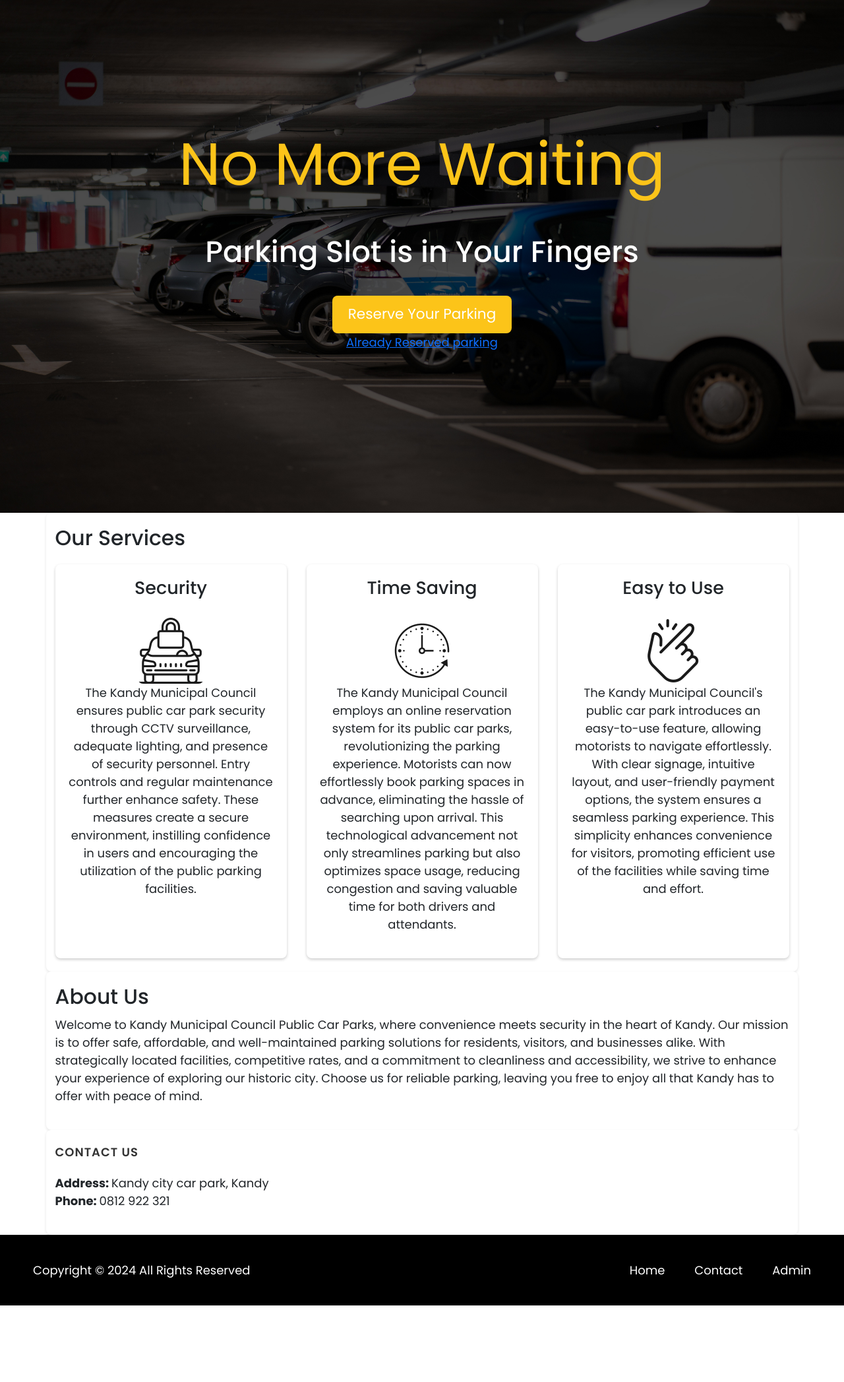
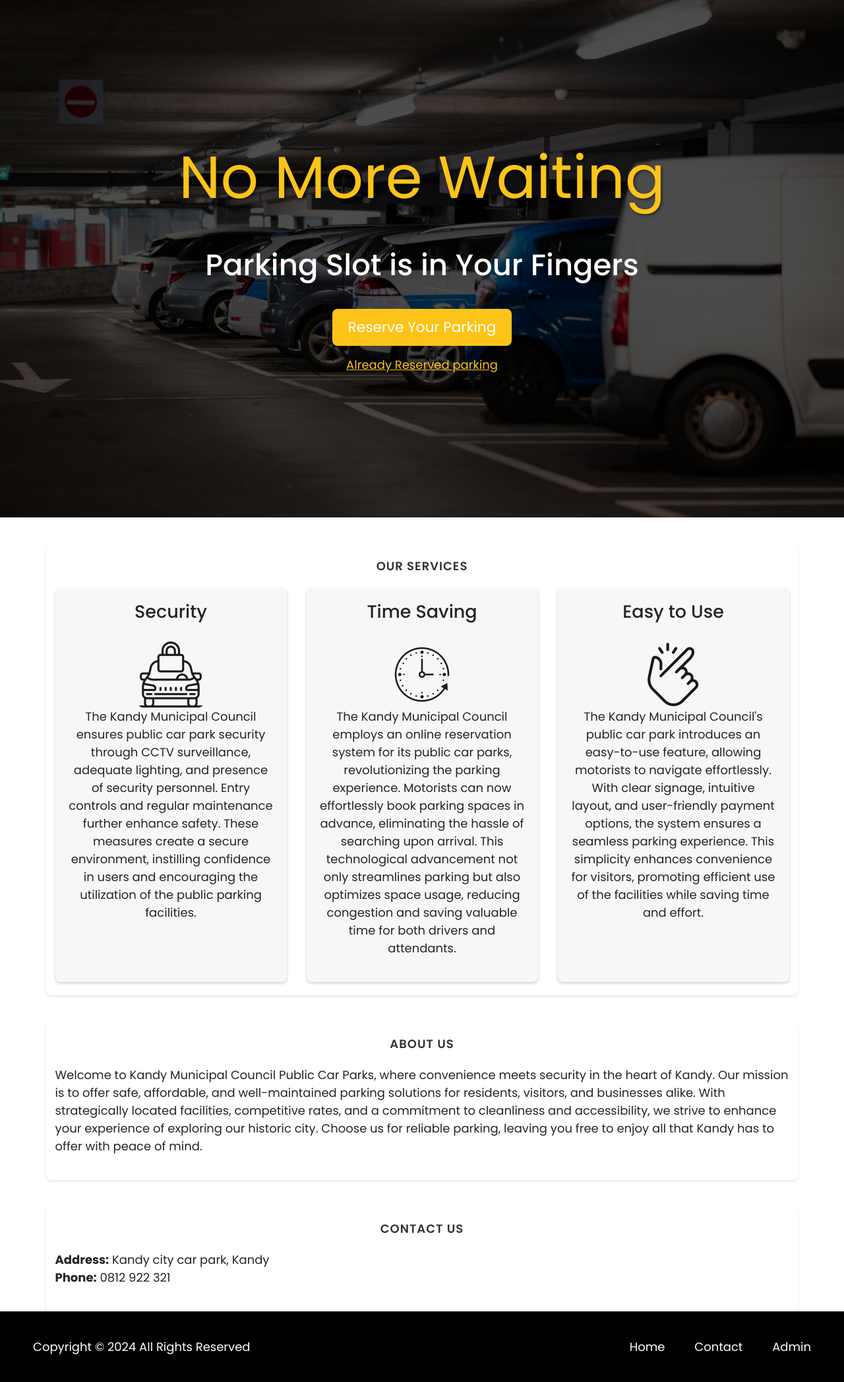
Before and after one commit to Nadun24617/Parking-Reservation-Application, a PHP site: page / in a window 1280 px wide. Shown: the part 63-2157 px from the top of the page at 66% size. Before the commit the page ends 2041 px from the top, so only its background shows below. Run offline with PHP 8.4, Linux system fonts and the light colour scheme; some web fonts are replaced.

```diff
--- a/Parking Management Application/index.php
+++ b/Parking Management Application/index.php
@@ -25,6 +25,30 @@
             background-color: #f9f9f9;
         }
 
+        header {
+            background: #333;
+            color: #fff;
+            padding: 10px 0;
+            text-align: center;
+        }
+
+        nav {
+            display: flex;
+            justify-content: center;
+            gap: 20px;
+        }
+
+        nav a {
+            color: #fff;
+            text-decoration: none;
+            font-weight: 600;
+            transition: color 0.3s ease;
+        }
+
+        nav a:hover {
+            color: #FCC419;
+        }
+
         #home {
             background-image: url('images/background.jpg');
             background-size: cover;
@@ -35,19 +59,22 @@
             flex-direction: column;
             align-items: center;
             justify-content: center;
-            height: 105vh;
+            height: 100vh;
             text-align: center;
+            padding: 20px;
+            color: #fff;
         }
 
         #home p.heading {
             font-size: 5rem;
             margin-top: 0px;
             color: #FCC419;
+            text-shadow: 2px 2px 4px rgba(0, 0, 0, 0.5);
         }
 
         h1.sub {
             margin-top: 20px;
-            color: white;
+            color: #fff;
         }
 
         #btn-reserve {
@@ -72,6 +99,7 @@
             text-transform: uppercase;
             color: #333;
             margin-bottom: 20px;
+            text-align: center;
         }
 
         .container {
@@ -81,6 +109,7 @@
             background-color: #fff;
             border-radius: 8px;
             box-shadow: 0 2px 4px rgba(0, 0, 0, 0.1);
+            margin-top: 40px;
         }
 
         .gallery {
@@ -95,11 +124,13 @@
             padding: 20px;
             border-radius: 8px;
             box-shadow: 0 2px 4px rgba(0, 0, 0, 0.2);
-            transition: transform 0.3s ease;
+            transition: transform 0.3s ease, box-shadow 0.3s ease;
+            background-color: #f7f7f7;
         }
 
         .gallery div:hover {
             transform: translateY(-5px);
+            box-shadow: 0 4px 8px rgba(0, 0, 0, 0.2);
         }
 
         .gallery img {
@@ -138,7 +169,6 @@
             }
         }
 
-
         @keyframes fadeOut {
             from {
                 opacity: 1;
@@ -150,12 +180,10 @@
             }
         }
 
-
         section {
             opacity: 0;
             animation-fill-mode: both;
         }
-
 
         section {
             transition: opacity 0.5s ease-in-out;
@@ -167,17 +195,23 @@
         <?php include("components/header.php")?>
     </header>
 
+    <nav>
+        <a href="#home">Home</a>
+        <a href="#services">Services</a>
+        <a href="#about">About Us</a>
+        <a href="#contact">Contact</a>
+    </nav>
+
     <section id="home">
         <p class="heading">No More Waiting</p>
         <h1 class="sub">Parking Slot is in Your Fingers</h1>
         <button id="btn-reserve" onclick="window.location.href='reserve.php';">Reserve Your Parking</button>
-        <a href="">Already Reserved parking</a>
+        <a href="" style="color: #FCC419; margin-top: 15px; display: inline-block;">Already Reserved parking</a>
     </section>
 
     <section id="services">
         <div class="container">
-            <header class="sub">
-                <h3>Our Services</h3>
+            <p class="section-intro">Our Services</p>
             <div class="gallery">
                 <div>
                     <h4>Security</h4>
@@ -195,32 +229,21 @@
                     <p>The Kandy Municipal Council's public car park introduces an easy-to-use feature, allowing motorists to navigate effortlessly. With clear signage, intuitive layout, and user-friendly payment options, the system ensures a seamless parking experience. This simplicity enhances convenience for visitors, promoting efficient use of the facilities while saving time and effort.</p>
                 </div>
             </div>
-            </header>
         </div>
     </section>
 
     <section id="about">
         <div class="container">
-            <header class="sub">
-                <h3>About Us</h3>
-                <p class="para">Welcome to Kandy Municipal Council Public Car Parks, where convenience meets security in the heart of Kandy. Our mission is to offer safe, affordable, and well-maintained parking solutions for residents, visitors, and businesses alike. With strategically located facilities, competitive rates, and a commitment to cleanliness and accessibility, we strive to enhance your experience of exploring our historic city. Choose us for reliable parking, leaving you free to enjoy all that Kandy has to offer with peace of mind.</p>
-            </header>
+            <p class="section-intro">About Us</p>
+            <p>Welcome to Kandy Municipal Council Public Car Parks, where convenience meets security in the heart of Kandy. Our mission is to offer safe, affordable, and well-maintained parking solutions for residents, visitors, and businesses alike. With strategically located facilities, competitive rates, and a commitment to cleanliness and accessibility, we strive to enhance your experience of exploring our historic city. Choose us for reliable parking, leaving you free to enjoy all that Kandy has to offer with peace of mind.</p>
         </div>
     </section>
 
     <section id="contact">
         <div class="container">
-            <header class="sub">
             <p class="section-intro">Contact Us</p>
-                <p><b>Address: </b> Kandy city car park, Kandy <br>
-                    <b>Phone: </b>0812 922 321</p>
-
-            </header>
-            <!-- <ul class="social-icons">
-                <li><a href="#"><img src="path/to/image1.jpg" alt="icon1"></a>example2</li>
-                <li><a href="#"><img src="path/to/image2.jpg" alt="icon2"></a>example3</li>
-                <li><a href="#"><img src="path/to/image3.jpg" alt="icon3"></a>example4</li>
-            </ul> -->
+            <p><b>Address:</b> Kandy city car park, Kandy<br>
+            <b>Phone:</b> 0812 922 321</p>
         </div>
     </section>
 
@@ -250,17 +273,13 @@
                 });
             }
 
-
             fadeInElements();
-
 
             document.addEventListener("scroll", function() {
                 fadeInElements();
                 fadeOutElements();
             });
         });
-
-
     </script>
 </body>
 </html>
```
Also changed, not shown: 1 other file. Lines whose indentation alone changed are shown as unchanged.
